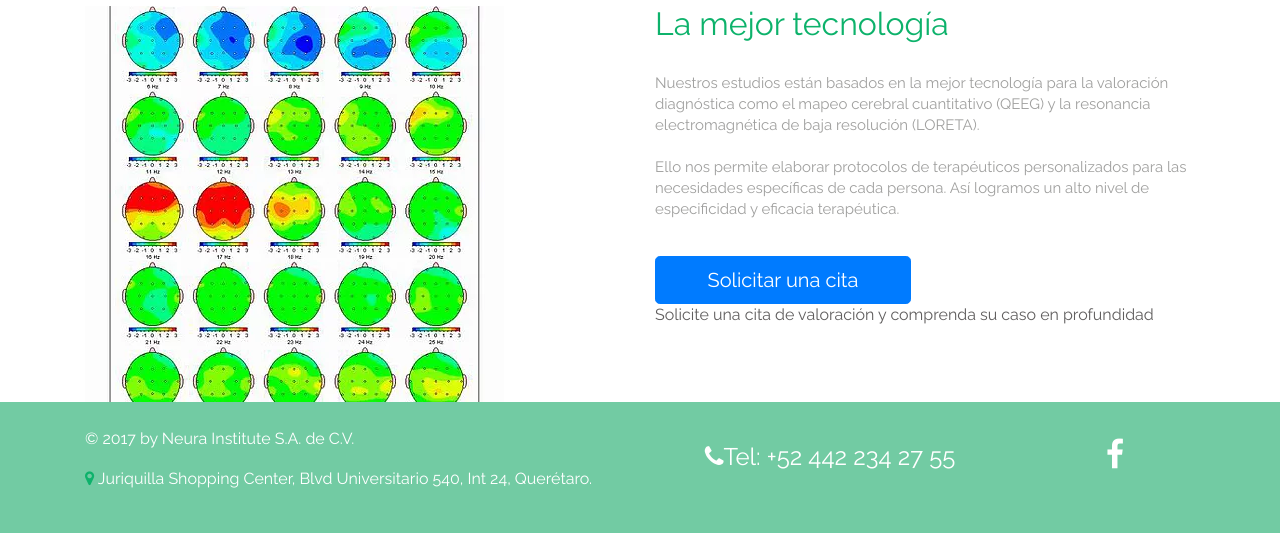
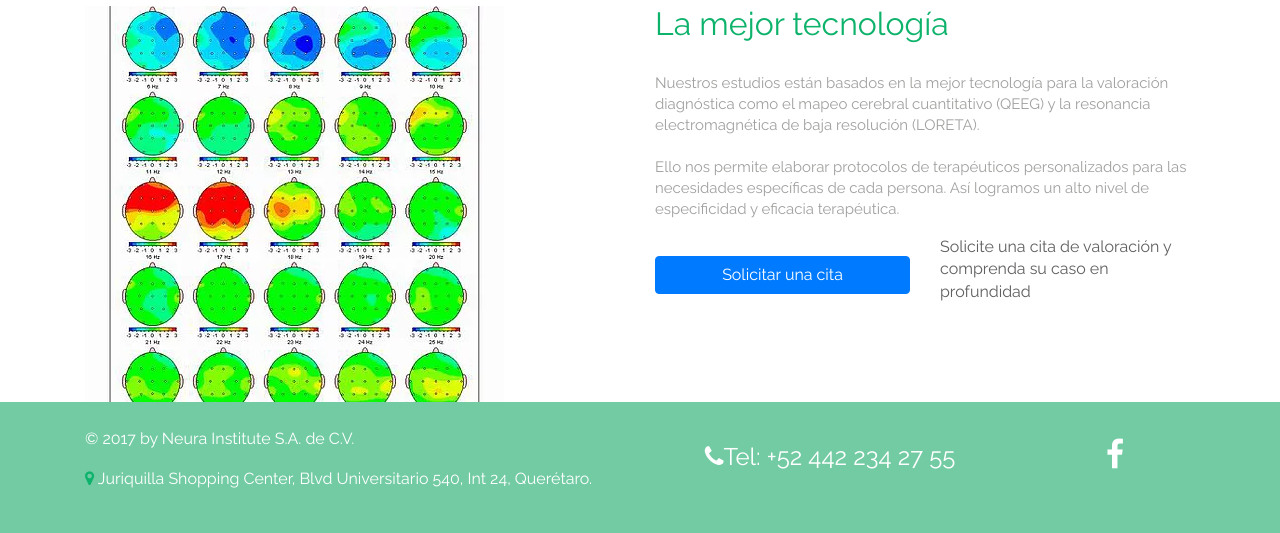
Before and after one commit to USB-VENEZUELA/NeurApp, a PHP site: page /html/valoracion.html in a window 1280 px wide. Shown: the part 392-925 px from the top of the page. Run offline with PHP 8.4, Linux system fonts and the light colour scheme; some libraries are stand-ins or nearby versions.

Commit message:
buttons bug fixed, the rest are the cards of aplicaciones ans google maps

```diff
--- a/client/css/contacto.css
+++ b/client/css/contacto.css
@@ -1,10 +1,14 @@
 
 
 #map {
-	height: 400px;
+	height: 800px;
 	width: 100%;
  }
 
  .jumbotron {
  	background-color: #72cba3;
  }
+
+ .form-group {
+ 	z-index: 2;
+ }
--- a/client/css/neurofeedback.css
+++ b/client/css/neurofeedback.css
@@ -13,3 +13,7 @@
 h2,h4 {
 	color: black;
 }
+.btn-neurofeedback {
+	width: 100%;
+	margin-bottom: 30px;
+}
--- a/client/css/valoracion.css
+++ b/client/css/valoracion.css
@@ -1,3 +1,4 @@
+
 .title {
 	color:#0db26b;
 }
@@ -16,3 +17,8 @@
 .jumbotron {
 	background-color: #72cba3;
 }
+
+.btn-neurofeedback {
+	width: 100%;
+	margin-bottom: 30px;
+}
--- a/client/html/valoracion.html
+++ b/client/html/valoracion.html
@@ -91,8 +91,17 @@
 							<h2 class="title">La mejor tecnología</h2>
 							<br>
 							<p class="text">Nuestros estudios están basados en la mejor tecnología para la valoración diagnóstica como el mapeo cerebral cuantitativo (QEEG) y la resonancia electromagnética de baja resolución (LORETA). <br> <br>Ello nos permite elaborar protocolos de terapéuticos personalizados para las necesidades específicas de cada persona. Así logramos un alto nivel de especificidad y eficacia terapéutica.</p>
-							<button type="button" class="btn btn-primary btn-lg">Solicitar una cita</button>
-							<p class="second-text">Solicite una cita de valoración y comprenda su caso en profundidad</p>
+							<div class="row">
+								<div class="col-md-6">
+									<button type="button" class="btn btn-primary btn-neurofeedback">Solicitar una cita</button>
+
+								</div>
+								<div class="col-md-6">
+									<p class="second-text">Solicite una cita de valoración y comprenda su caso en profundidad</p>
+								</div>
+							</div>
+
+
 
 						</div>
 					</div>
```
Also changed, not shown: client/html/contacto.html (+21 -2 lines), client/html/neurofeedback.html (+12 -2 lines), client/css/aplicaciones.css (line endings or trailing spaces).
